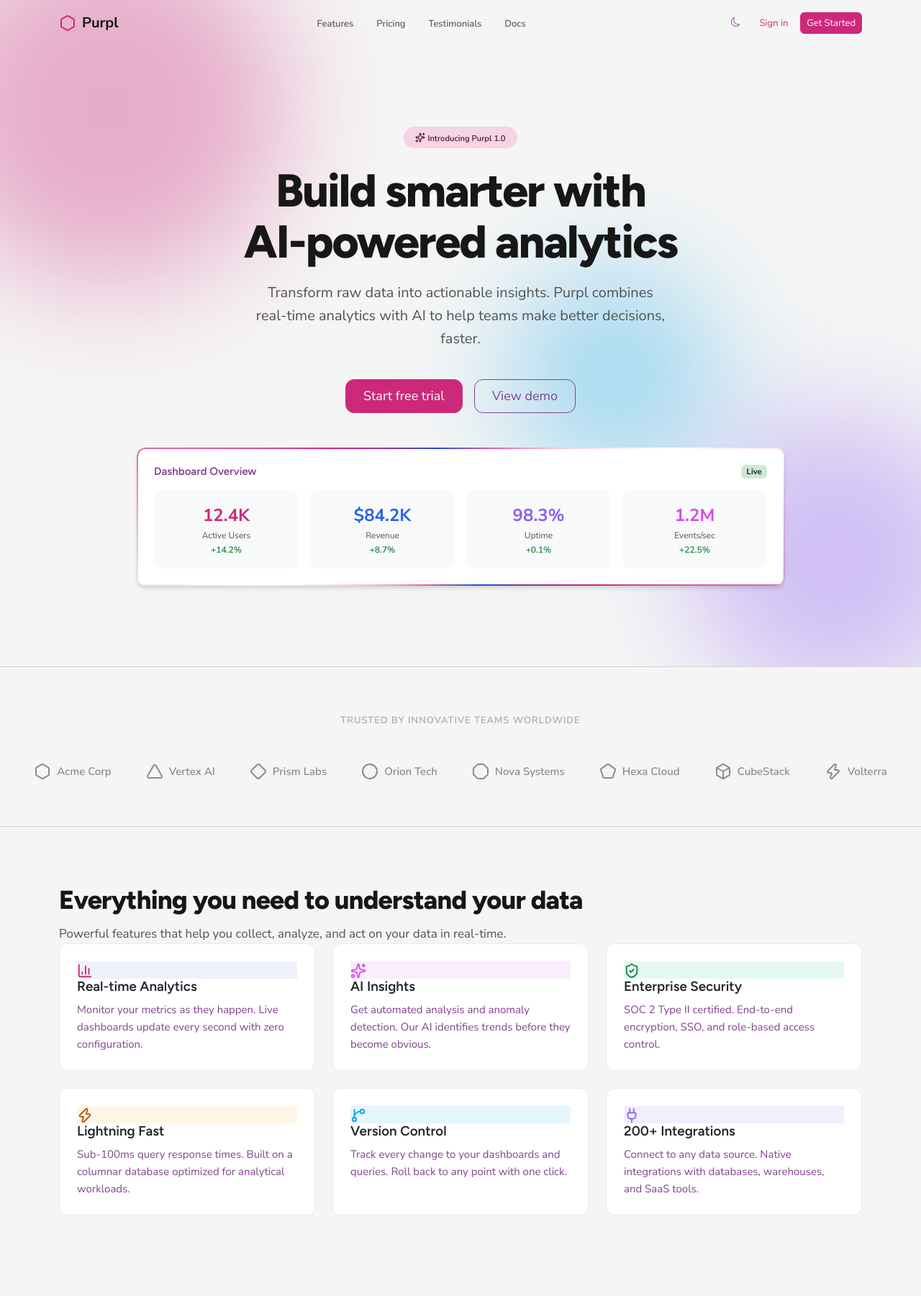
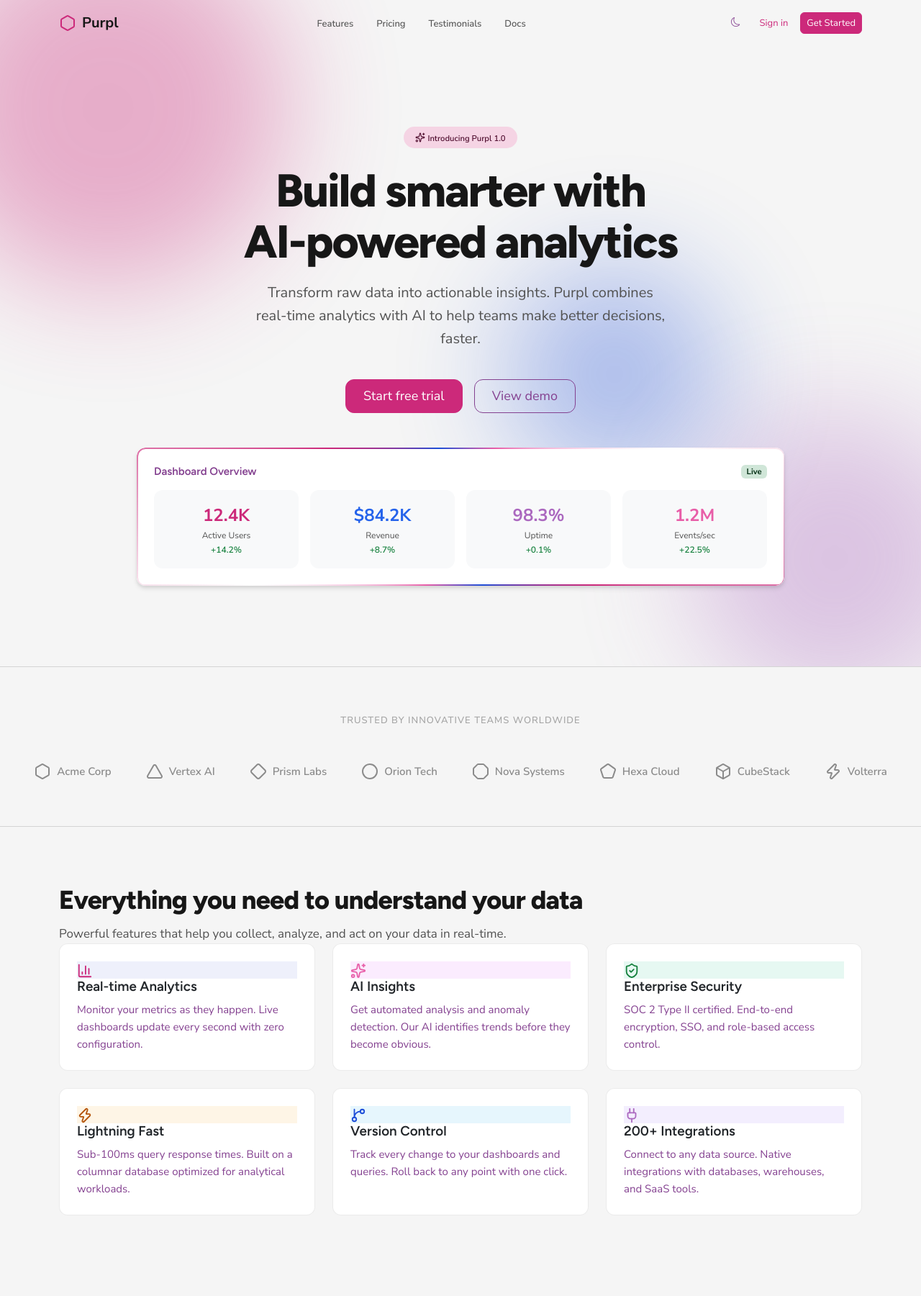
Before and after one commit to farzebbayone/purpl-django-theme, a Django app: template demo/templates/demo/landing.html in a window 1280 px wide. Shown: the top 1801 px of the page at 72% size. Run offline with Django 5.2, Linux system fonts and the light colour scheme; the template is opened without the code that fills it, so the values that code supplies are empty; some libraries are stand-ins or nearby versions.

Commit message:
Fix inline hex colors still on the old Synth palette
analytics.html, calendar.html, email.html, and landing.html had 24
hardcoded style="" hex values (category dots, decorative orbs, icon
accents) that bypassed the SCSS variable system entirely, so Phase 1's
token remap never touched them. Swapped each to its Purpl-derived
equivalent.

Co-Authored-By: Claude Sonnet 5 <noreply@anthropic.com>
Claude-Session: https://claude.ai/code/session_01TqmZ5MWgYpqi8tVVUaQkUN

```diff
--- a/demo/templates/demo/analytics.html
+++ b/demo/templates/demo/analytics.html
@@ -81,12 +81,12 @@
       <div class="chart-card__footer">
         <ul class="chart-legend">
           <li class="chart-legend__item">
-            <span class="chart-legend__dot" style="background:#5E6AD2"></span>
+            <span class="chart-legend__dot" style="background:#CC297A"></span>
             Revenue
             <span class="chart-legend__value">$584K total</span>
           </li>
           <li class="chart-legend__item">
-            <span class="chart-legend__dot" style="background:#0EA5E9"></span>
+            <span class="chart-legend__dot" style="background:#1D4ED8"></span>
             Expenses
             <span class="chart-legend__value">$312K total</span>
           </li>
--- a/demo/templates/demo/email.html
+++ b/demo/templates/demo/email.html
@@ -56,15 +56,15 @@
 
       <div class="email-sidebar__section-label mt-3">Labels</div>
       <a class="email-sidebar__folder" href="#">
-        <span style="width:8px;height:8px;border-radius:50%;background:#5E6AD2;flex-shrink:0;"></span>
+        <span style="width:8px;height:8px;border-radius:50%;background:#CC297A;flex-shrink:0;"></span>
         <span class="email-sidebar__folder-label">Work</span>
       </a>
       <a class="email-sidebar__folder" href="#">
-        <span style="width:8px;height:8px;border-radius:50%;background:#10B981;flex-shrink:0;"></span>
+        <span style="width:8px;height:8px;border-radius:50%;background:#15803D;flex-shrink:0;"></span>
         <span class="email-sidebar__folder-label">Personal</span>
       </a>
       <a class="email-sidebar__folder" href="#">
-        <span style="width:8px;height:8px;border-radius:50%;background:#D946EF;flex-shrink:0;"></span>
+        <span style="width:8px;height:8px;border-radius:50%;background:#E85EA8;flex-shrink:0;"></span>
         <span class="email-sidebar__folder-label">AI / Automation</span>
       </a>
     </div>
--- a/demo/templates/demo/landing.html
+++ b/demo/templates/demo/landing.html
@@ -58,8 +58,8 @@
   <section class="landing-hero">
     <!-- Decorative orbs -->
     <div class="landing-orb" style="width:500px;height:500px;top:-100px;left:-100px;background:var(--bs-primary)"></div>
-    <div class="landing-orb" style="width:400px;height:400px;bottom:-50px;right:-80px;background:#8B5CF6"></div>
-    <div class="landing-orb" style="width:300px;height:300px;top:40%;left:55%;background:#0EA5E9"></div>
+    <div class="landing-orb" style="width:400px;height:400px;bottom:-50px;right:-80px;background:#AB68BF"></div>
+    <div class="landing-orb" style="width:300px;height:300px;top:40%;left:55%;background:#1D4ED8"></div>
 
     <div class="container position-relative" style="z-index:1">
       <div class="mb-4">
@@ -111,7 +111,7 @@
               <div class="col-6 col-md-3">
                 <div class="card bg-body-tertiary border-0">
                   <div class="card-body py-3 px-3 text-center">
-                    <div class="kpi-value" style="color:#8B5CF6">98.3%</div>
+                    <div class="kpi-value" style="color:#AB68BF">98.3%</div>
                     <div class="kpi-label">Uptime</div>
                     <div class="kpi-change text-success">+0.1%</div>
                   </div>
@@ -120,7 +120,7 @@
               <div class="col-6 col-md-3">
                 <div class="card bg-body-tertiary border-0">
                   <div class="card-body py-3 px-3 text-center">
-                    <div class="kpi-value" style="color:#D946EF">1.2M</div>
+                    <div class="kpi-value" style="color:#E85EA8">1.2M</div>
                     <div class="kpi-label">Events/sec</div>
                     <div class="kpi-change text-success">+22.5%</div>
                   </div>
@@ -204,7 +204,7 @@
           <div class="card hover-lift h-100">
             <div class="card-body p-4">
               <div class="feature-icon" style="background:rgba(217,70,239,0.1)">
-                <i data-lucide="sparkles" style="width:22px;height:22px;color:#D946EF"></i>
+                <i data-lucide="sparkles" style="width:22px;height:22px;color:#E85EA8"></i>
               </div>
               <h5 class="fw-semibold mb-2">AI Insights</h5>
               <p class="text-secondary mb-0">Get automated analysis and anomaly detection. Our AI identifies trends before they become obvious.</p>
@@ -240,7 +240,7 @@
           <div class="card hover-lift h-100">
             <div class="card-body p-4">
               <div class="feature-icon" style="background:rgba(14,165,233,0.1)">
-                <i data-lucide="git-branch" style="width:22px;height:22px;color:#0EA5E9"></i>
+                <i data-lucide="git-branch" style="width:22px;height:22px;color:#1D4ED8"></i>
               </div>
               <h5 class="fw-semibold mb-2">Version Control</h5>
               <p class="text-secondary mb-0">Track every change to your dashboards and queries. Roll back to any point with one click.</p>
@@ -252,7 +252,7 @@
           <div class="card hover-lift h-100">
             <div class="card-body p-4">
               <div class="feature-icon" style="background:rgba(139,92,246,0.1)">
-                <i data-lucide="plug" style="width:22px;height:22px;color:#8B5CF6"></i>
+                <i data-lucide="plug" style="width:22px;height:22px;color:#AB68BF"></i>
               </div>
               <h5 class="fw-semibold mb-2">200+ Integrations</h5>
               <p class="text-secondary mb-0">Connect to any data source. Native integrations with databases, warehouses, and SaaS tools.</p>
```
Also changed, not shown: demo/templates/demo/calendar.html (+12 -12 lines).
